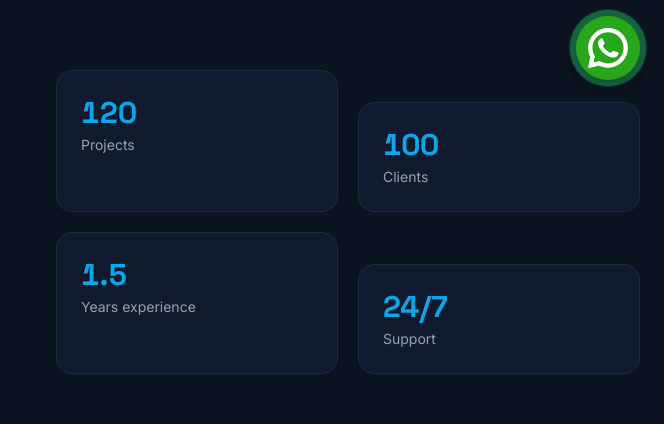
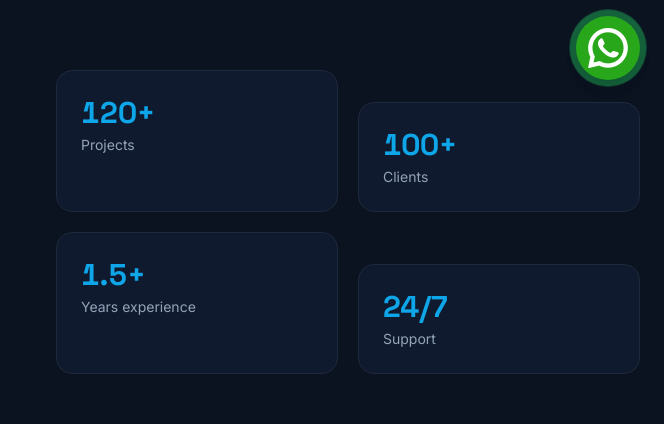
Before and after one commit to Ajithkumar123487/insighttech-website, a plain HTML site: page index.html in a window 1280 px wide. Shown: the part 696-1120 px from the top of the page, 616-1280 px from the left. Drawn offline with nearby package versions, Linux system fonts and the light colour scheme; animation ran at ten frames a second.

Commit message:
Update project, client, and experience stats layout

```diff
--- a/index.html
+++ b/index.html
@@ -249,9 +249,9 @@
       </div>
     </div>
     <div class="grid grid-cols-2 gap-5">
-      <div class="surface border border-line rounded-2xl p-6"><div class="stat-num font-display text-3xl font-bold text-sky-500" data-count="120">0+</div><div class="text-sm text-muted mt-1">Projects</div></div>
-      <div class="surface border border-line rounded-2xl p-6 mt-8"><div class="stat-num font-display text-3xl font-bold text-sky-500" data-count="100">0+</div><div class="text-sm text-muted mt-1">Clients</div></div>
-      <div class="surface border border-line rounded-2xl p-6"><div class="stat-num font-display text-3xl font-bold text-sky-500" data-count="1.5">1.5</div><div class="text-sm text-muted mt-1">Years experience</div></div>
+     <div class="surface border border-line rounded-2xl p-6"><div class="stat-num inline-block font-display text-3xl font-bold text-sky-500" data-count="120">0</div><span class="font-display text-3xl font-bold text-sky-500">+</span><div class="text-sm text-muted mt-1">Projects</div></div>
+<div class="surface border border-line rounded-2xl p-6 mt-8"><div class="stat-num inline-block font-display text-3xl font-bold text-sky-500" data-count="100">0</div><span class="font-display text-3xl font-bold text-sky-500">+</span><div class="text-sm text-muted mt-1">Clients</div></div>
+<div class="surface border border-line rounded-2xl p-6"><div class="stat-num inline-block font-display text-3xl font-bold text-sky-500" data-count="1.5">0</div><span class="font-display text-3xl font-bold text-sky-500">+</span><div class="text-sm text-muted mt-1">Years experience</div></div>
       <div class="surface border border-line rounded-2xl p-6 mt-8"><div class="font-display text-3xl font-bold text-sky-500">24/7</div><div class="text-sm text-muted mt-1">Support</div></div>
     </div>
   </div>
```
